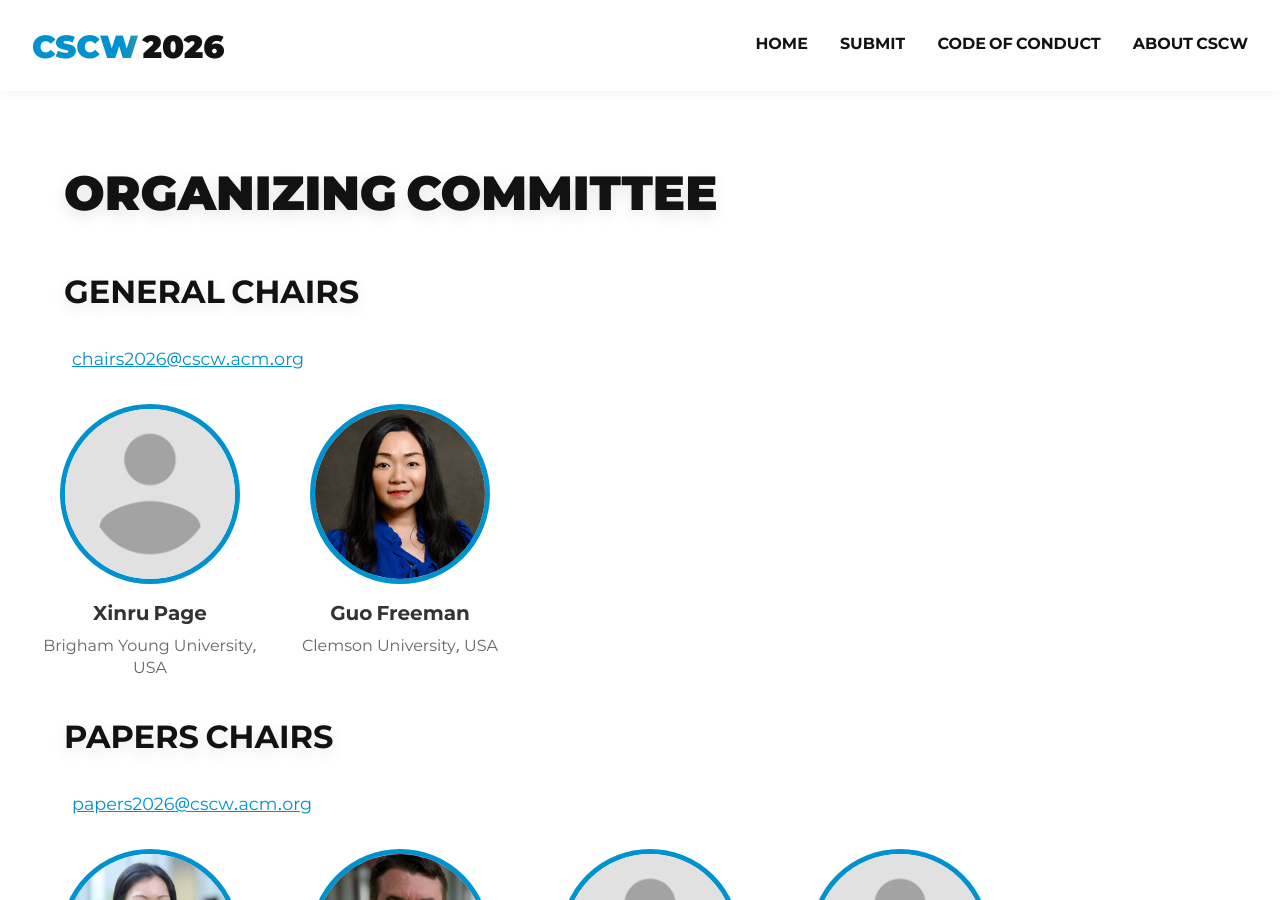
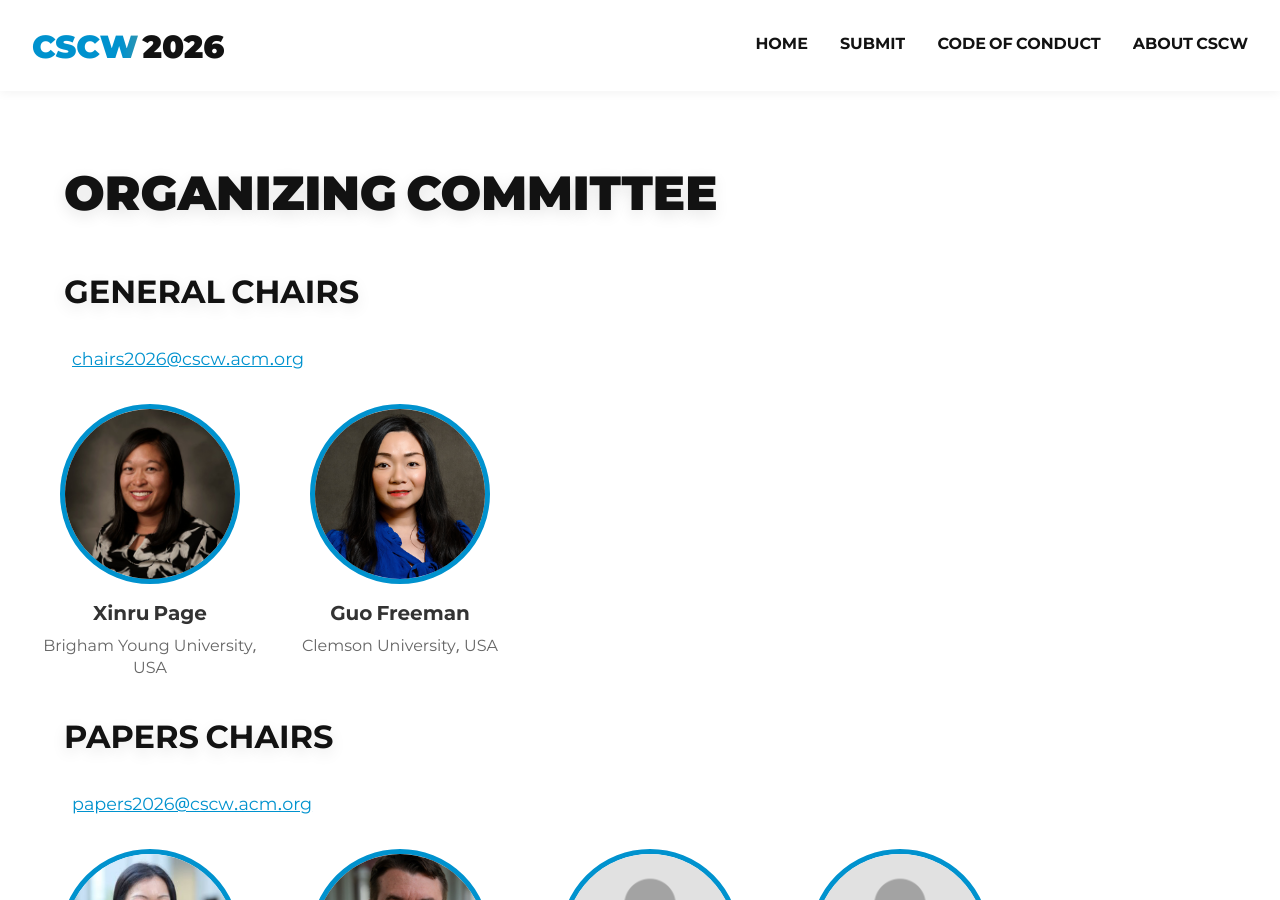
Before and after one commit to anthonypinter/cscw2026-website, a Jekyll site: the page built from organizing.html, in a window 1280 px wide and 900 px high. Built offline with Jekyll 4.4.1, drawn with Linux system fonts in a browser that asks for light colours.

Commit message:
small profile pict update

```diff
--- a/organizing.html
+++ b/organizing.html
@@ -22,7 +22,7 @@
       <div class="flex-container">
 
         <div class="circle-item">
-            <img src="images/placeholder.png" alt="Profile Image 1" class="circle-image">
+            <img src="images/xpage.jpg" alt="Profile Image 1" class="circle-image">
             <p class="title">Xinru Page</p>
             <p class="subtitle">Brigham Young University, USA</p>
         </div>
```
Also changed, not shown: images/xpage.jpg (added).
